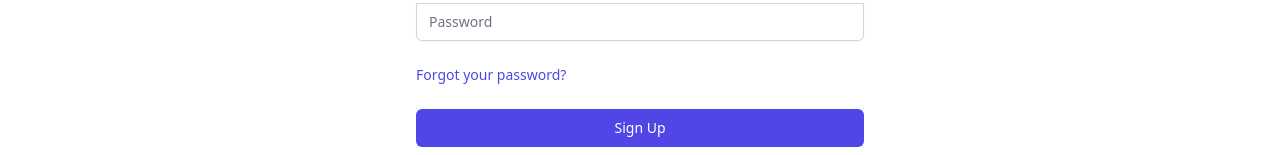
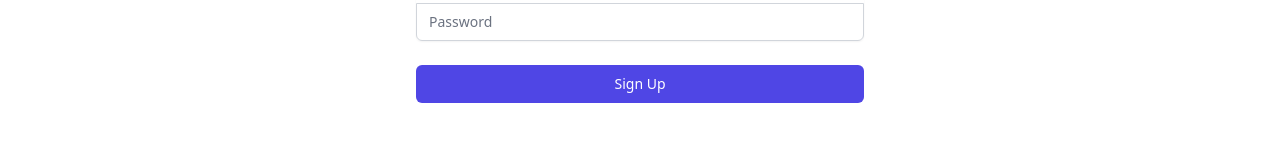
Before and after one commit to arieljsmith/final-project-frontend, a React (Create React App) app: page /signup in a window 1280 px wide. Shown: the part 420-575 px from the top of the page. Built offline with nearby package versions, Linux system fonts and the light colour scheme; no server answers.

Commit message:
Link fixes/ remove forgot password

```diff
--- a/src/pages/SignupForm.js
+++ b/src/pages/SignupForm.js
@@ -60,7 +60,7 @@
             <h2 className="mt-6 text-center text-3xl font-extrabold text-gray-900">Sign up for a New Account</h2>
             <p className="mt-2 text-center text-sm text-gray-600">
               Or if you already have an account,{' '}
-              <a href="/signup" className="font-medium text-indigo-600 hover:text-indigo-500">
+              <a href="/signin" className="font-medium text-indigo-600 hover:text-indigo-500">
                 Sign In
               </a>
             </p>
@@ -121,15 +121,7 @@
               </div>
             </div>
 
-            <div className="flex items-center justify-between">
 
-
-              <div className="text-sm">
-                <a href="/signin" className="font-medium text-indigo-600 hover:text-indigo-500">
-                  Forgot your password?
-                </a>
-              </div>
-            </div>
 
             <div>
               <button
```
